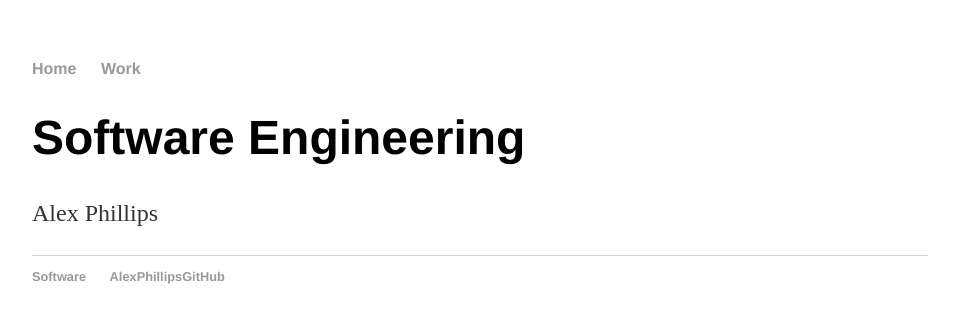
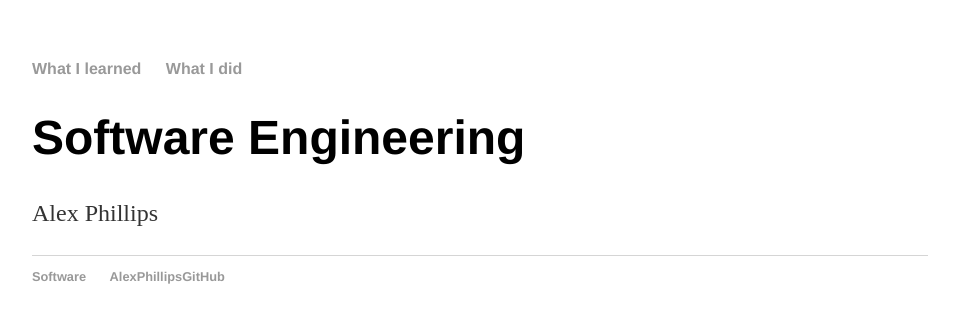
Before and after one commit to AlexPhillipsNZ/AlexPhillipsNZ.github.io, a Jekyll site: the page built from index.html, in a window 1280 px wide. Shown: the top 323 px of the page, without its empty margins (160-1119 px from the left). Built offline with Jekyll 4.4.1, drawn with Linux system fonts in a browser that asks for light colours.

Commit message:
Update default.html

```diff
--- a/_layouts/default.html
+++ b/_layouts/default.html
@@ -8,8 +8,8 @@
 		<body>
 			<nav>
 	    		<ul>
-	        		<li><a href="/">Home</a></li>
-				<li><a href="/about">Work</a></li>
+	        		<li><a href="/">What I learned</a></li>
+				<li><a href="/about">What I did</a></li>
 	    		</ul>
 			</nav>
 			<div class="container">
```
